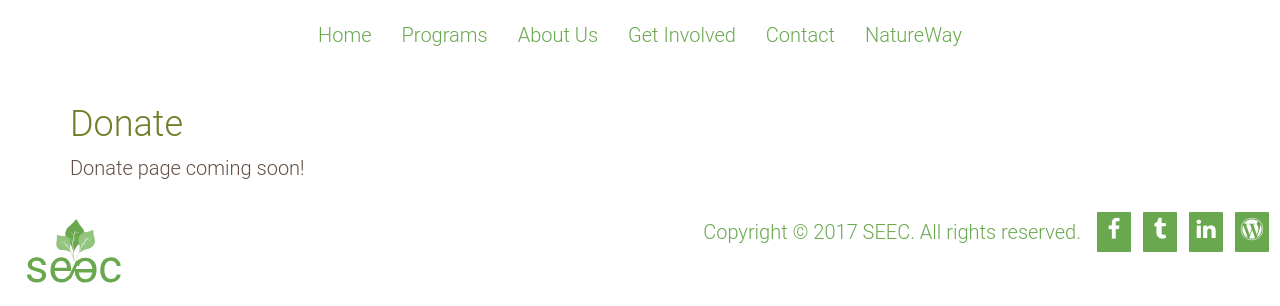
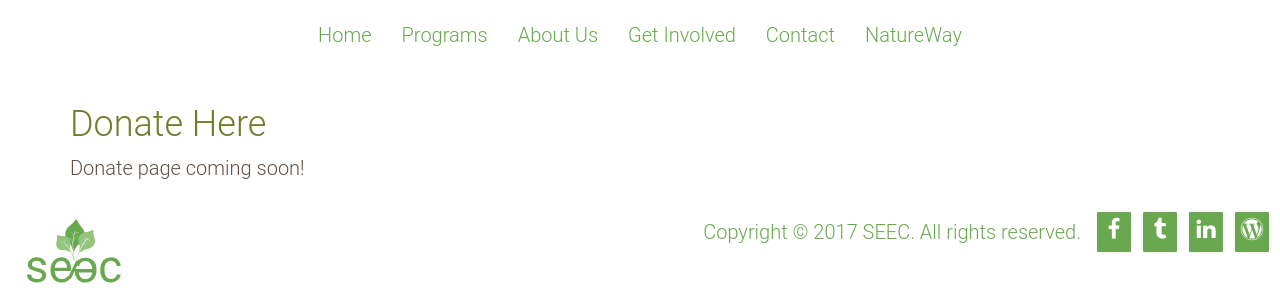
Before and after one commit to riley-martine/seec_ws, a PHP site: page /donate.php in a window 1280 px wide. Shown: the part 174-480 px from the top of the page. Run offline with PHP 8.4, Linux system fonts and the light colour scheme; some libraries are stand-ins or nearby versions.

Commit message:
changed donate

```diff
--- a/donate.php
+++ b/donate.php
@@ -9,7 +9,7 @@
 <?php include "includes/nav.php" ;?>
 
 	<div class="container">
-		<h1 class="text-primary">Donate</h1>
+		<h1 class="text-primary">Donate Here</h1>
 		<p class="lead">Donate page coming soon!</p>
 	</div>
 
```
